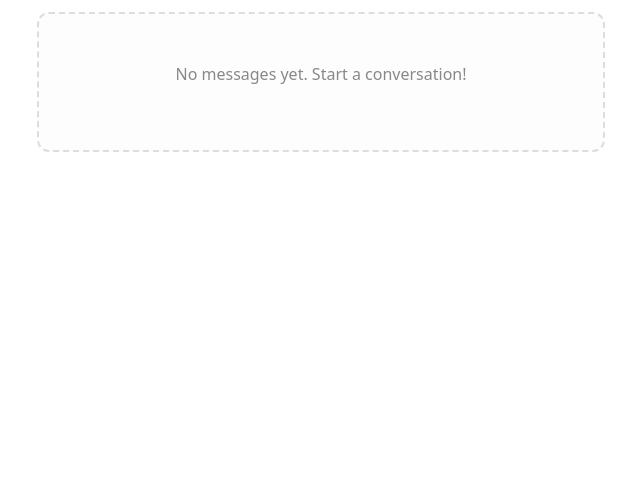
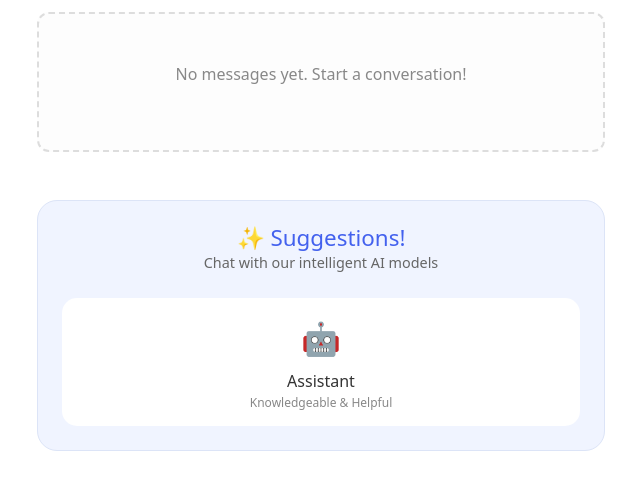
Before and after one commit to Umarpython001/Full-stack-web-app., a Flask app: page /user/chats in a window 1280 px wide. Shown: the part 194-684 px from the top of the page, without its empty margins (319-959 px from the left). Run offline with Flask 3, Linux system fonts and the light colour scheme; a user stored in the database is signed in; data comes from the database, SQL or seed files in the repository; data that the repository does not hold is empty.

Commit message:
Added shortcut to find recent chats and gave humans and AI different routes.

```diff
--- a/website/templates/chats.html
+++ b/website/templates/chats.html
@@ -14,6 +14,8 @@
     <div class="recent-chats-list">
 
         {% for partner in current_user.chat_partners %}
+
+            {% if not partner.is_ai %}
 
                 <a href="{{ url_for('dm.send_dm', userName=partner.userName) }}" class="chat-link">
 
@@ -42,6 +44,35 @@
                     </div>
 
                 </a>
+            {% else %}
+                <a href="{{ url_for('dm_ai.dm_ai_model', model_name=partner.userName) }}" class="chat-link">
+
+                    <div class="chat-card ai-chat">
+
+                        <div class="avatar-container">
+
+                            <img src="{{ url_for('static', filename='images/' ~ partner.uniqueProfilePicName) }}"
+
+                                alt="{{ partner.userName }}" class="chat-avatar">
+
+                        </div>
+
+                        <div class="chat-details">
+
+                            <div class="chat-header">
+
+                                <h4>{{ partner.userName }}</h4>
+
+                            </div>
+
+                            <p class="chat-preview">Chat with our intelligent AI model!</p>
+
+                        </div>
+
+                    </div>
+
+                </a>
+            {% endif %}
 
         {% else %}
 
@@ -53,6 +84,27 @@
 
         {% endfor %}
 
+
+        <div class="suggest-ai">
+                    <div class="ai-header">
+                        <h3>✨ Suggestions!</h3>
+                        <p>Chat with our intelligent AI models</p>
+                    </div>
+
+                    <div class="ai-grid">
+                        <a href="{{ url_for('dm_ai.dm_ai_model', model_name='qwen3-vl:4b') }}" class="ai-card assistant">
+                            <div class="ai-icon">🤖</div>
+                            <div class="ai-info">
+                                <h4>Assistant</h4>
+                                <p>Knowledgeable & Helpful</p>
+                            </div>
+                        </a>
+
+                    </div>
+        </div>
+
+
+
     </div>
 
 </div>
```
Lines whose indentation alone changed are shown as unchanged.
